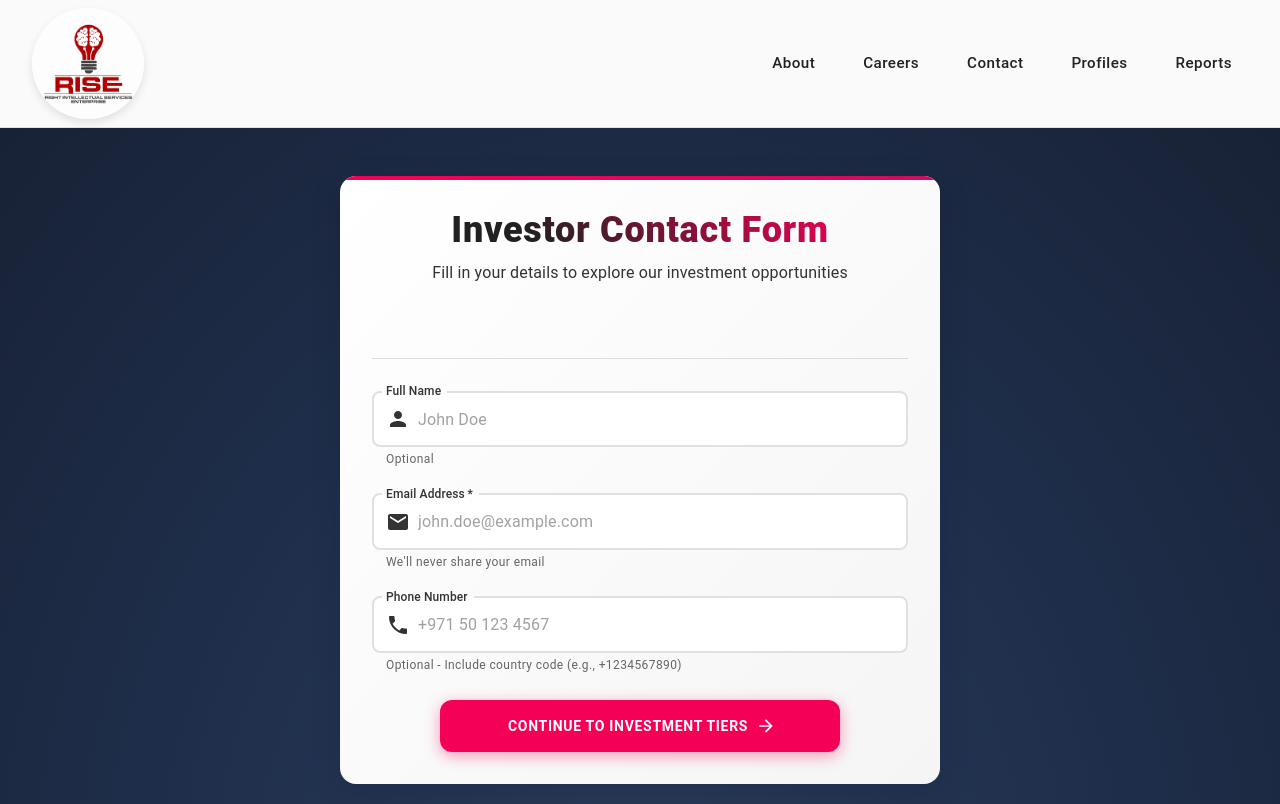
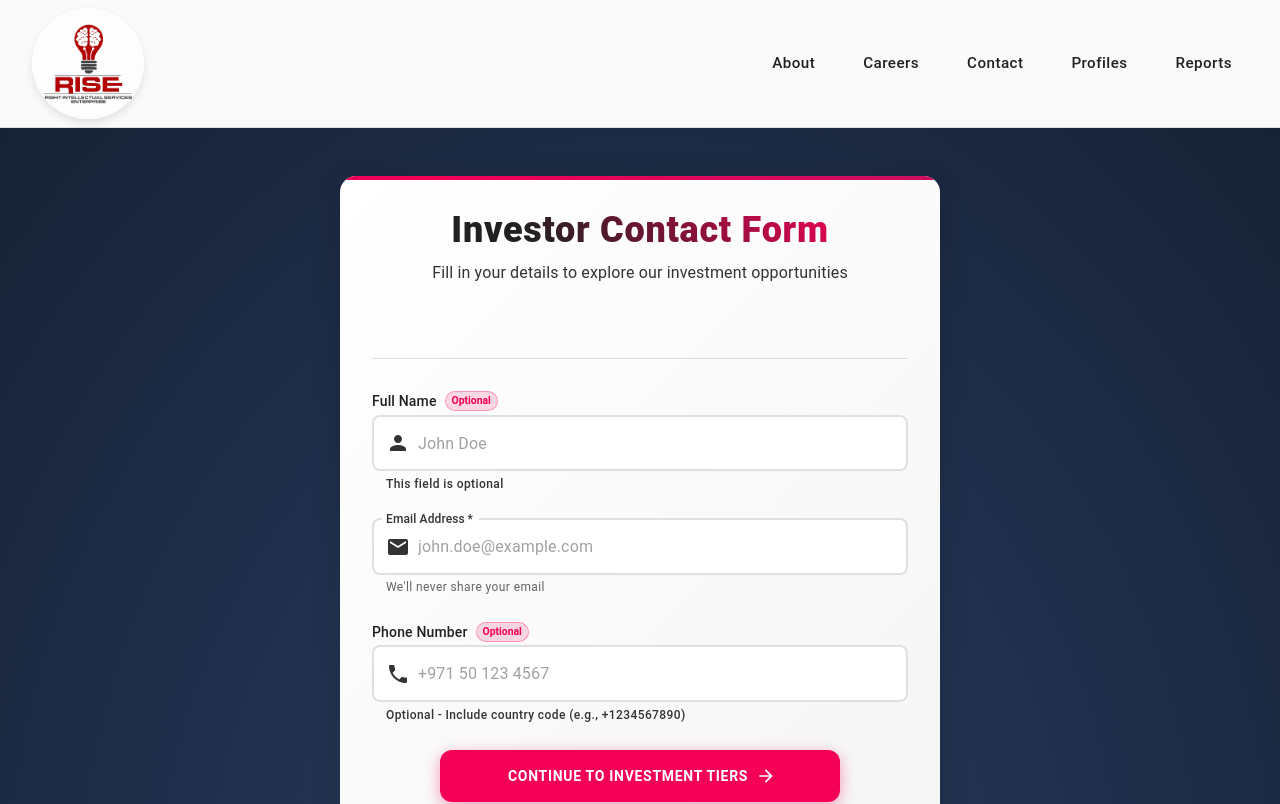
Before and after one commit to Rise-admin1/rise-home, a React (Vite) app in the folder client/: page /investors in a window 1280 px wide. Shown: the top 804 px of the page. Built offline with nearby package versions, Linux system fonts and the light colour scheme; a web font is replaced by a local one.

Commit message:
optional placeholder

```diff
--- a/client/src/pages/Investors.jsx
+++ b/client/src/pages/Investors.jsx
@@ -9,6 +9,7 @@ import CircularProgress from '@mui/material/CircularProgress';
 import Alert from '@mui/material/Alert';
 import InputAdornment from '@mui/material/InputAdornment';
 import Divider from '@mui/material/Divider';
+import Chip from '@mui/material/Chip';
 import TrendingUpIcon from '@mui/icons-material/TrendingUp';
 import CancelIcon from '@mui/icons-material/Cancel';
 import PersonIcon from '@mui/icons-material/Person';
@@ -243,6 +244,32 @@ const styles = {
     alignItems: 'center',
     gap: 2,
     width: '100%',
+  },
+  optionalLabelContainer: {
+    display: 'flex',
+    alignItems: 'center',
+    gap: 1,
+    marginBottom: 0.5,
+  },
+  optionalChip: {
+    height: 20,
+    fontSize: '0.65rem',
+    fontWeight: 600,
+    backgroundColor: 'rgba(245, 0, 87, 0.15)',
+    color: '#f50057',
+    border: '1px solid rgba(245, 0, 87, 0.3)',
+    '& .MuiChip-label': {
+      padding: '0 6px',
+    },
+  },
+  optionalHelperText: {
+    color: 'var(--text-tertiary)',
+    fontSize: '0.75rem',
+    fontWeight: 500,
+    marginTop: 0.5,
+    display: 'flex',
+    alignItems: 'center',
+    gap: 0.5,
   },
 };
 
@@ -490,8 +517,26 @@ function Investors() {
 
             <Divider sx={{ width: '100%', my: 1 }} />
 
+            <Box sx={{ width: '100%' }}>
+              <Box sx={styles.optionalLabelContainer}>
+                <Typography
+                  variant="body2"
+                  sx={{
+                    color: 'var(--text-primary)',
+                    fontWeight: 500,
+                    fontSize: '0.875rem'
+                  }}
+                >
+                  Full Name
+                </Typography>
+                <Chip
+                  label="Optional"
+                  size="small"
+                  sx={styles.optionalChip}
+                />
+              </Box>
               <TextField
-              label="Full Name"
+                label=""
                 variant="outlined"
                 sx={styles.textField}
                 value={name}
@@ -500,7 +545,10 @@ function Investors() {
                   if (nameError) setNameError('');
                 }}
                 error={!!nameError}
-              helperText={nameError || 'Optional'}
+                helperText={nameError || 'This field is optional'}
+                FormHelperTextProps={{
+                  sx: styles.optionalHelperText
+                }}
                 InputProps={{
                   startAdornment: (
                     <InputAdornment position="start">
@@ -510,6 +558,7 @@ function Investors() {
                 }}
                 placeholder="John Doe"
               />
+            </Box>
 
             <TextField
               label="Email Address"
@@ -534,8 +583,26 @@ function Investors() {
               placeholder="john.doe@example.com"
             />
 
+            <Box sx={{ width: '100%' }}>
+              <Box sx={styles.optionalLabelContainer}>
+                <Typography
+                  variant="body2"
+                  sx={{
+                    color: 'var(--text-primary)',
+                    fontWeight: 500,
+                    fontSize: '0.875rem'
+                  }}
+                >
+                  Phone Number
+                </Typography>
+                <Chip
+                  label="Optional"
+                  size="small"
+                  sx={styles.optionalChip}
+                />
+              </Box>
               <TextField
-              label="Phone Number"
+                label=""
                 type="tel"
                 variant="outlined"
                 sx={styles.textField}
@@ -546,6 +613,9 @@ function Investors() {
                 }}
                 error={!!phoneError}
                 helperText={phoneError || 'Optional - Include country code (e.g., +1234567890)'}
+                FormHelperTextProps={{
+                  sx: styles.optionalHelperText
+                }}
                 InputProps={{
                   startAdornment: (
                     <InputAdornment position="start">
@@ -555,6 +625,7 @@ function Investors() {
                 }}
                 placeholder="+971 50 123 4567"
               />
+            </Box>
 
             {error && (
               <Alert
```
Lines whose indentation alone changed are shown as unchanged.
